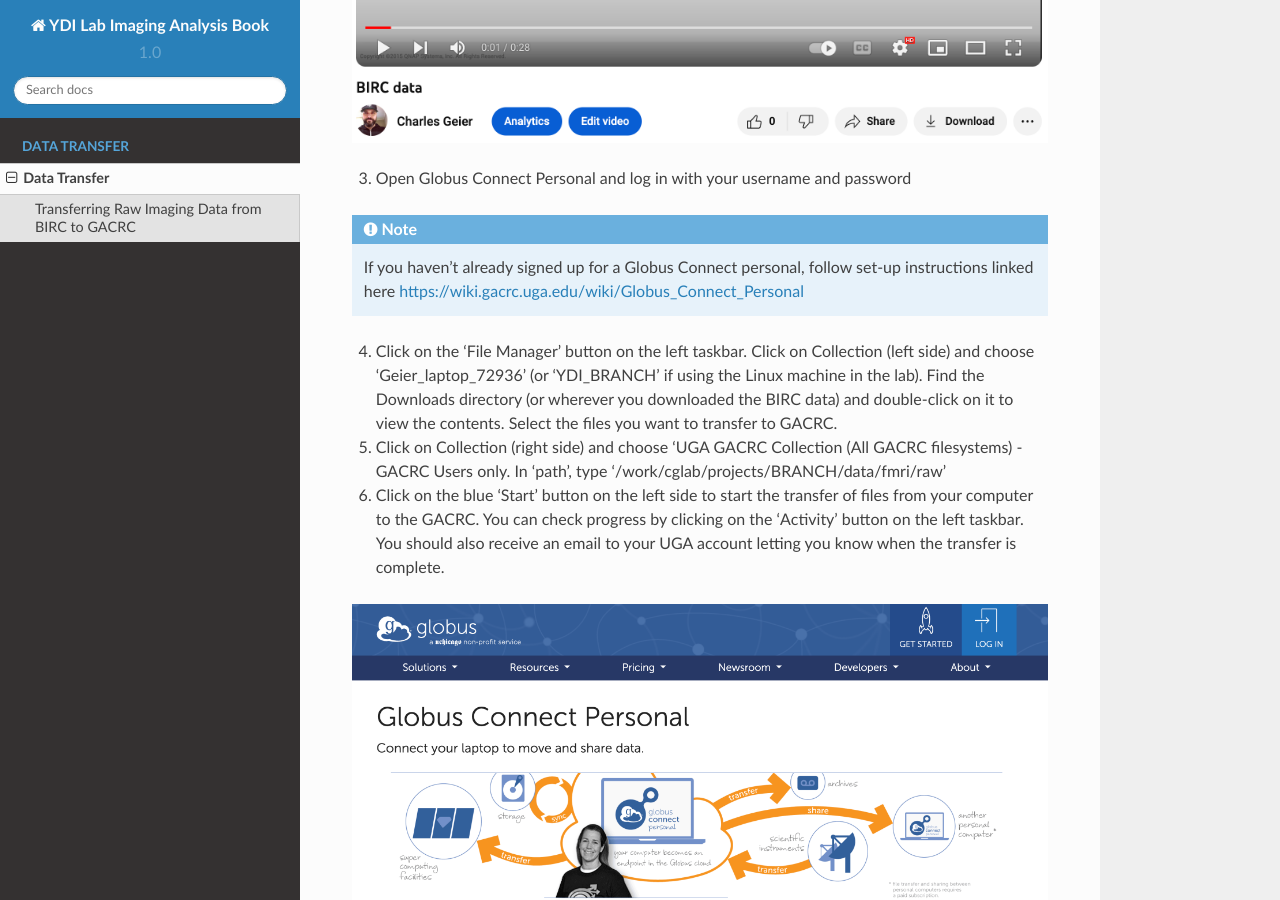
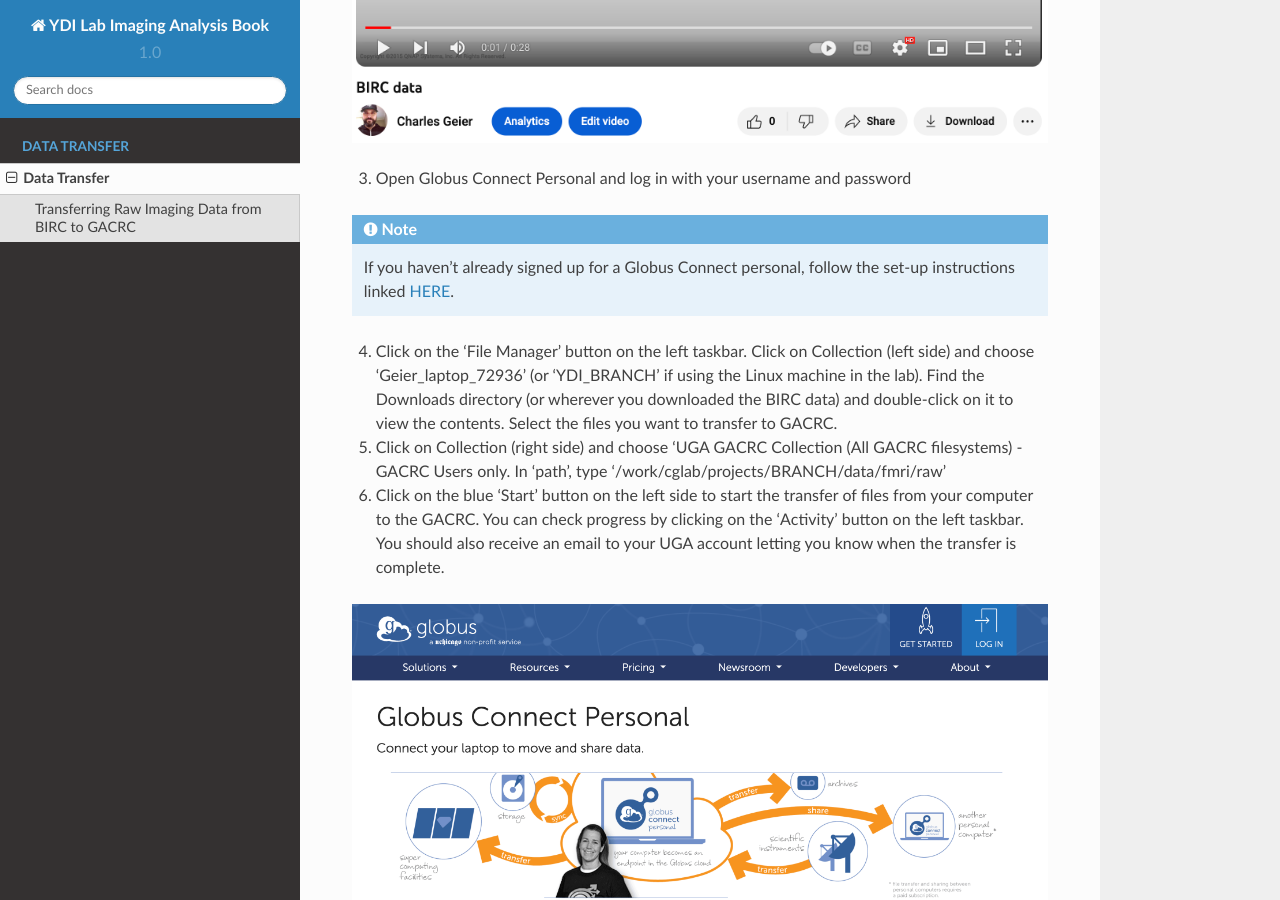
Before and after one commit to CFGEIER/YDI_imaging, a Sphinx documentation site: the page built from docs/Data_Transfer/BIRCtoGACRC.rst, in a window 1280 px wide and 900 px high, scrolled down 840 px. Built offline with Sphinx 7.4.7 and the Read the Docs theme 2.0.0, drawn with Linux system fonts in a browser that asks for light colours; pages that are not in the unit, such as notebooks, are missing from menus.

Commit message:
Update BIRCtoGACRC.rst

```diff
--- a/docs/Data_Transfer/BIRCtoGACRC.rst
+++ b/docs/Data_Transfer/BIRCtoGACRC.rst
@@ -21,7 +21,7 @@ Follow these steps:
 
 3. Open Globus Connect Personal and log in with your username and password
 
-.. note:: If you haven't already signed up for a Globus Connect personal, follow set-up instructions linked here https://wiki.gacrc.uga.edu/wiki/Globus_Connect_Personal
+.. note:: If you haven't already signed up for a Globus Connect personal, follow the set-up instructions linked `HERE <https://wiki.gacrc.uga.edu/wiki/Globus_Connect_Personal>`__.
 
 4. Click on the 'File Manager' button on the left taskbar. Click on Collection (left side) and choose 'Geier_laptop_72936' (or 'YDI_BRANCH' if using the Linux machine in the lab). Find the Downloads directory (or wherever you downloaded the BIRC data) and double-click on it to view the contents. Select the files you want to transfer to GACRC.
 
```
